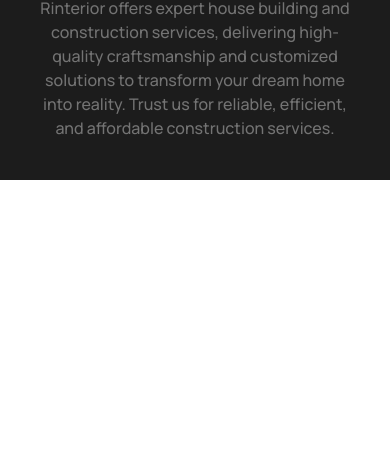
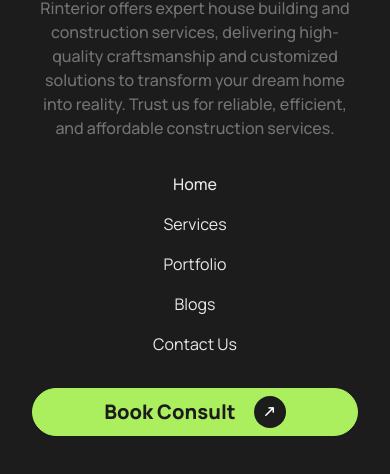
Before and after one commit to rubayedhasan/rinterio_make-your-dream-house, a plain HTML site: page index.html in a window 390 px wide. Shown: the part 8895-9369 px from the top of the page. Before the commit the page ends 9075 px from the top, so only its background shows below. Drawn offline with nearby package versions, Linux system fonts and the light colour scheme.

Commit message:
adding nav menu and book consult button on footer section & responsively fit the section for all devices

```diff
--- a/index.html
+++ b/index.html
@@ -115,7 +115,7 @@
               <!-- book button  -->
               <button
                 type="button"
-                class="btn bg-rinterio-primary-bg hidden rounded-3xl font-extrabold text-[#1C1C1C] duration-300 ease-in-out hover:bg-lime-500/85 md:flex lg:text-xl"
+                class="btn bg-rinterio-primary-bg border-rinterio-primary-bg hidden rounded-3xl font-extrabold text-[#1C1C1C] duration-300 ease-in-out hover:border-lime-500/85 hover:bg-lime-500/85 md:flex lg:text-xl"
               >
                 Book Consult
 
@@ -1036,7 +1036,7 @@
               <!-- book button  -->
               <button
                 type="submit"
-                class="btn btn-md bg-rinterio-primary-bg border-rinterio-primary-bg flex w-full rounded-3xl text-xl font-extrabold text-[#1C1C1C] duration-300 ease-in-out hover:bg-lime-500/85"
+                class="btn bg-rinterio-primary-bg border-rinterio-primary-bg flex w-full rounded-3xl text-xl font-extrabold text-[#1C1C1C] duration-300 ease-in-out hover:bg-lime-500/85"
               >
                 Send Mail
 
@@ -1090,6 +1090,47 @@
             efficient, and affordable construction services.
           </p>
         </div>
+
+        <!-- navigation menu block -->
+        <nav class="mx-auto my-8 text-center md:my-12 md:w-10/12 xl:w-9/12">
+          <ul
+            class="flex flex-col items-center justify-between gap-4 md:flex-row"
+          >
+            <li>
+              <a class="font-medium text-[#E9E9E9]">Home</a>
+            </li>
+            <li>
+              <a class="text-[#E9E9E9]">Services</a>
+            </li>
+            <li>
+              <a class="text-[#E9E9E9]">Portfolio</a>
+            </li>
+            <li>
+              <a class="text-[#E9E9E9]">Blogs</a>
+            </li>
+            <li>
+              <a class="text-[#E9E9E9]">Contact Us</a>
+            </li>
+          </ul>
+        </nav>
+        <!-- book button  -->
+        <div class="flex items-center justify-center">
+          <button
+            type="button"
+            class="btn bg-rinterio-primary-bg border-rinterio-primary-bg flex w-full rounded-3xl text-xl font-extrabold text-[#1C1C1C] outline-none duration-300 ease-in-out hover:border-lime-500/85 hover:bg-lime-500/85 md:w-auto"
+          >
+            Book Consult
+
+            <!-- arrow icon  -->
+            <div class="avatar placeholder ml-2.5">
+              <div class="w-8 rounded-full bg-[#1C1C1C] text-white">
+                <span class="text-xs lg:text-base"
+                  ><i class="fa-solid fa-arrow-right-long -rotate-45"></i
+                ></span>
+              </div>
+            </div>
+          </button>
+        </div>
       </div>
     </footer>
 
```
